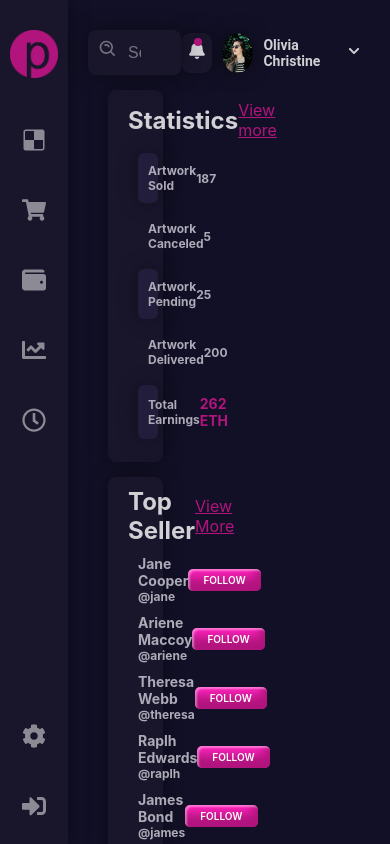
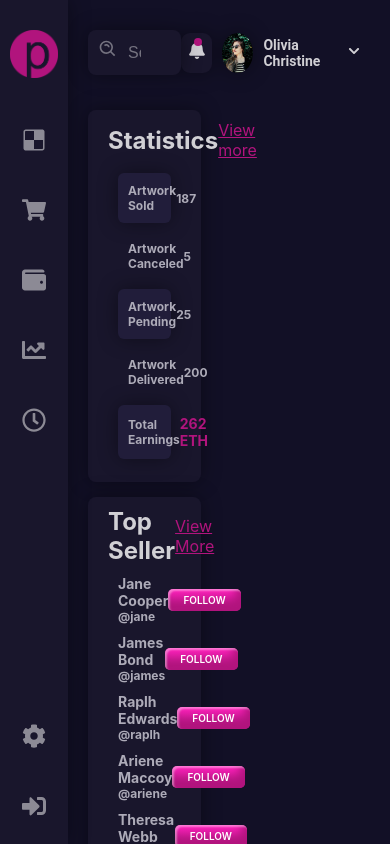
Before and after one commit to raheel1wali/aemallodhirepo, a React (Create React App) app in the folder dashboard/: page / in a window 390 px wide. Built offline with nearby package versions, Linux system fonts and the light colour scheme.

Commit message:
update aemal

```diff
--- a/dashboard/src/App.css
+++ b/dashboard/src/App.css
@@ -5,3 +5,15 @@
   overflow: hidden;
   display: flex;
 }
+
+.App::-webkit-scrollbar{
+  display: none;
+
+}
+
+@media screen and (max-width: 525px) {
+  .App{
+    overflow-x: hidden;
+    overflow-y: scroll;
+  }
+}
--- a/dashboard/src/Components/MainContainer.css
+++ b/dashboard/src/Components/MainContainer.css
@@ -278,6 +278,46 @@
 @media screen and (max-width : 525px) {
     .mainContainer{
         flex-direction: column;
+        height: auto;
+    }
 
+    .mainContainer .left{
+        width: 100%;
+    }
+
+    .mainContainer .left .banner .textContainer h1{
+        font-size: 2.5em;
+    }
+
+    .mainContainer .left .banner .textContainer h2{
+        font-size: 1.75em;
+    }
+
+    .mainContainer .left .cards .filters .filters_buttons{
+        display: none;
+    }
+
+    .mainContainer .left .cards main .card_main{
+        max-width: 350px;
+    }
+
+    .mainContainer .right{
+        width: 100%;
+        padding: unset;
+        margin-top: 20px;
     }
 }
+
+@media screen and (max-width: 525px) and (max-width : 950px) {
+    .mainContainer{
+        height: calc(100% - 25px);
+    }
+
+    .mainContainer .left{
+        width: calc(100% - 30%);
+    }
+
+    .mainContainer .right{
+        width: calc(100% - 60%);
+    }
+}
--- a/dashboard/src/Components/Menu.css
+++ b/dashboard/src/Components/Menu.css
@@ -6,6 +6,8 @@ menu{
     flex-direction: column;
     align-items: center;
     box-shadow: 0px 0px 20px rgba(0, 0, 0, 0.4);
+    position: sticky;
+    top: 0;
 }
 
 menu img {
--- a/dashboard/src/Components/TopSeller.js
+++ b/dashboard/src/Components/TopSeller.js
@@ -6,10 +6,10 @@ import Seller5 from "../img/seller5.jpg";
 
 const TopSeller = [
     {id : 1, seller_name : 'Jane Cooper', username : '@jane', imgSrc : Seller1},
-    {id : 2, seller_name : 'Ariene Maccoy', username : '@ariene', imgSrc : Seller2},
-    {id : 3, seller_name : 'Theresa Webb', username : '@theresa', imgSrc : Seller3},
-    {id : 4, seller_name : 'Raplh Edwards', username : '@raplh', imgSrc : Seller4},
-    {id : 5, seller_name : 'James Bond', username : '@james', imgSrc : Seller5}
+    {id : 2, seller_name : 'James Bond', username : '@james', imgSrc : Seller2},
+    {id : 3, seller_name : 'Raplh Edwards', username : '@raplh', imgSrc : Seller3},
+    {id : 4, seller_name : 'Ariene Maccoy', username : '@ariene', imgSrc : Seller4},
+    {id : 5, seller_name : 'Theresa Webb', username : '@theresa', imgSrc : Seller5}
 ];
 
 export default TopSeller;
```
